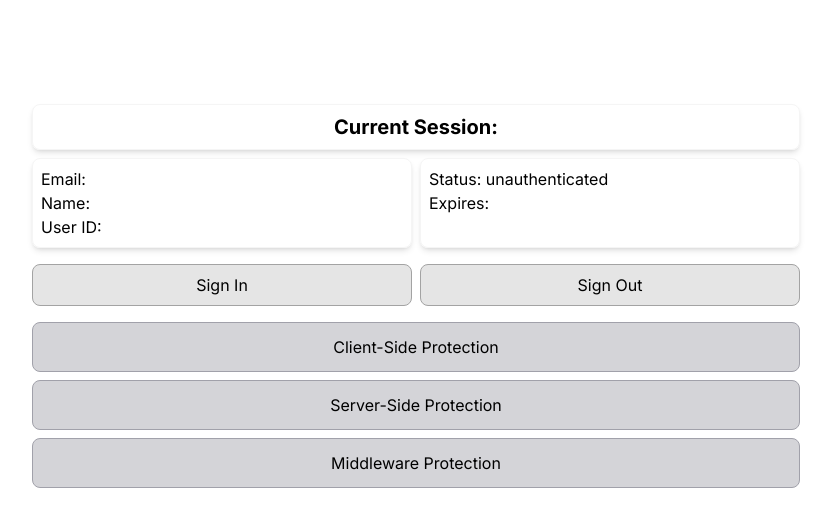
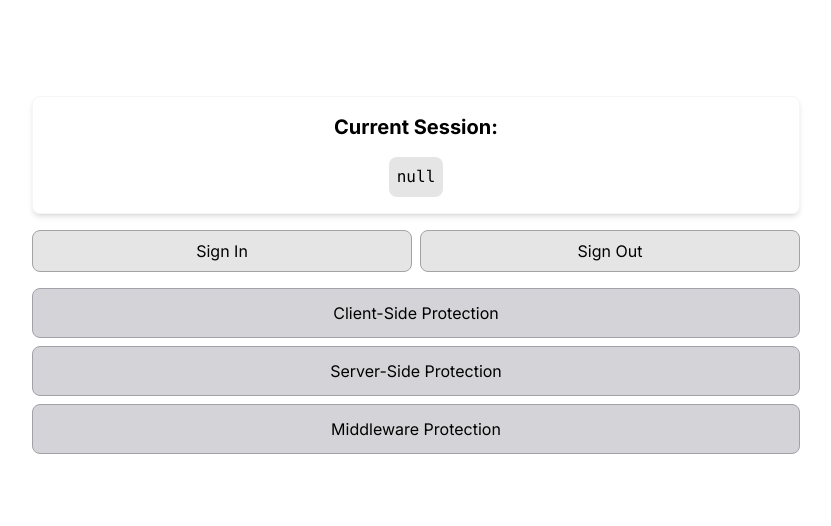
Before and after one commit to luisthieme/next-auth, a Next.js app: page / in a window 1280 px wide. Shown: the top 526 px of the page, without its empty margins (224-1055 px from the left). Built offline with nearby package versions, Linux system fonts and the light colour scheme; no server answers.

Commit message:
get home session on server and edit ui accordingly

```diff
--- a/src/app/page.tsx
+++ b/src/app/page.tsx
@@ -1,22 +1,18 @@
-"use client";
+import { getServerSession } from "next-auth";
+import Link from "next/link";
+import SessionButtons from "@/components/SessionButtons";
 
-import { signIn, signOut, useSession } from "next-auth/react";
-import { Session } from "next-auth";
-import Link from "next/link";
-import Loading from "@/components/Loading";
+export default async function Home() {
+  const session = await getServerSession();
 
-export default function Home() {
-  const session = useSession();
-  console.log(session)
   return (
     <main className="max-w-3xl mx-auto flex flex-col gap-4 mt-24">
-      <div className="w-full flex flex-col gap-2 items-center">
-        <h1 className="w-full font-bold text-xl mt-2 shadow-md text-center p-2 rounded-lg border border-neutral-100">Current Session:</h1>{" "}
-      {session.status != 'loading' ? showSession(session) : <Loading />}
+      <div className="w-full flex flex-col p-4 gap-4 items-center rounded-lg border border-neutral-100 shadow-md">
+        <h1 className="w-full font-bold text-xl text-center ">Current Session:</h1>{" "}
+      <pre className="bg-neutral-200 rounded-lg p-2">{JSON.stringify(session)}</pre>
       </div>
       <div className="w-full flex gap-2">
-        <button className="border rounded-lg bg-neutral-200 hover:bg-neutral-300 p-2 border-neutral-400 w-1/2" onClick={() => signIn()}>Sign In</button>
-        <button className="border rounded-lg bg-neutral-200 hover:bg-neutral-300 p-2 border-neutral-400 w-1/2" onClick={() => signOut()}>Sign Out</button>
+      <SessionButtons />
       </div>
       <div className="flex gap-2 items-center w-full mx-auto flex-col">
         <Link className="border rounded-lg bg-zinc-300 p-3 border-zinc-400 w-full text-center hover:bg-zinc-400/70 transition-all" href="/clientsideprotection">Client-Side Protection</Link>
@@ -26,20 +22,3 @@ export default function Home() {
     </main>
   );
 }
-
-function showSession(session: any ): React.ReactElement { // refactor: types
-  const data = session.data;
-  return (
-    <div className="flex w-full gap-2">
-      <div className="w-1/2 border border-neutral-100 rounded-lg p-2 shadow-md">
-        <p>Email: {data?.user.email}</p>
-        <p>Name: {data?.user.name}</p>
-        <p>User ID: {data?.user.id}</p>
-      </div>
-      <div className="w-1/2 border border-neutral-100 rounded-lg p-2 shadow-md">
-        <p>Status: {session.status}</p>
-        <p>Expires: {data?.expires}</p>
-      </div>
-    </div>
-  );
-}
--- /dev/null
+++ b/src/components/SessionButtons.tsx
@@ -0,0 +1,12 @@
+"use client"
+
+import { signIn, signOut } from "next-auth/react";
+
+export default function SessionButtons() {
+  return (
+    <>
+    <button className="border rounded-lg bg-neutral-200 hover:bg-neutral-300 p-2 border-neutral-400 w-1/2" onClick={() => signIn()}>Sign In</button>
+    <button className="border rounded-lg bg-neutral-200 hover:bg-neutral-300 p-2 border-neutral-400 w-1/2" onClick={() => signOut()}>Sign Out</button>
+    </>
+  );
+}
```
